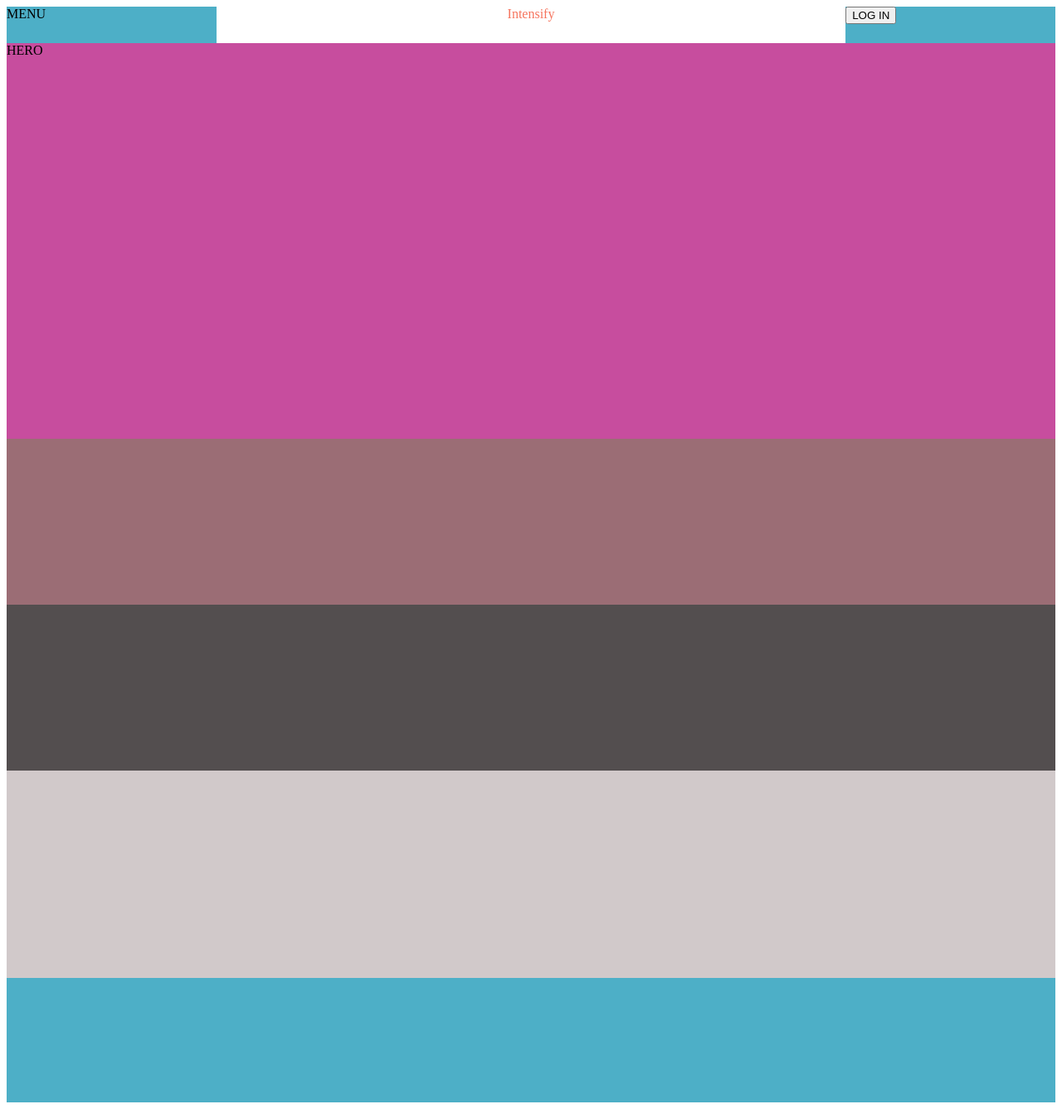
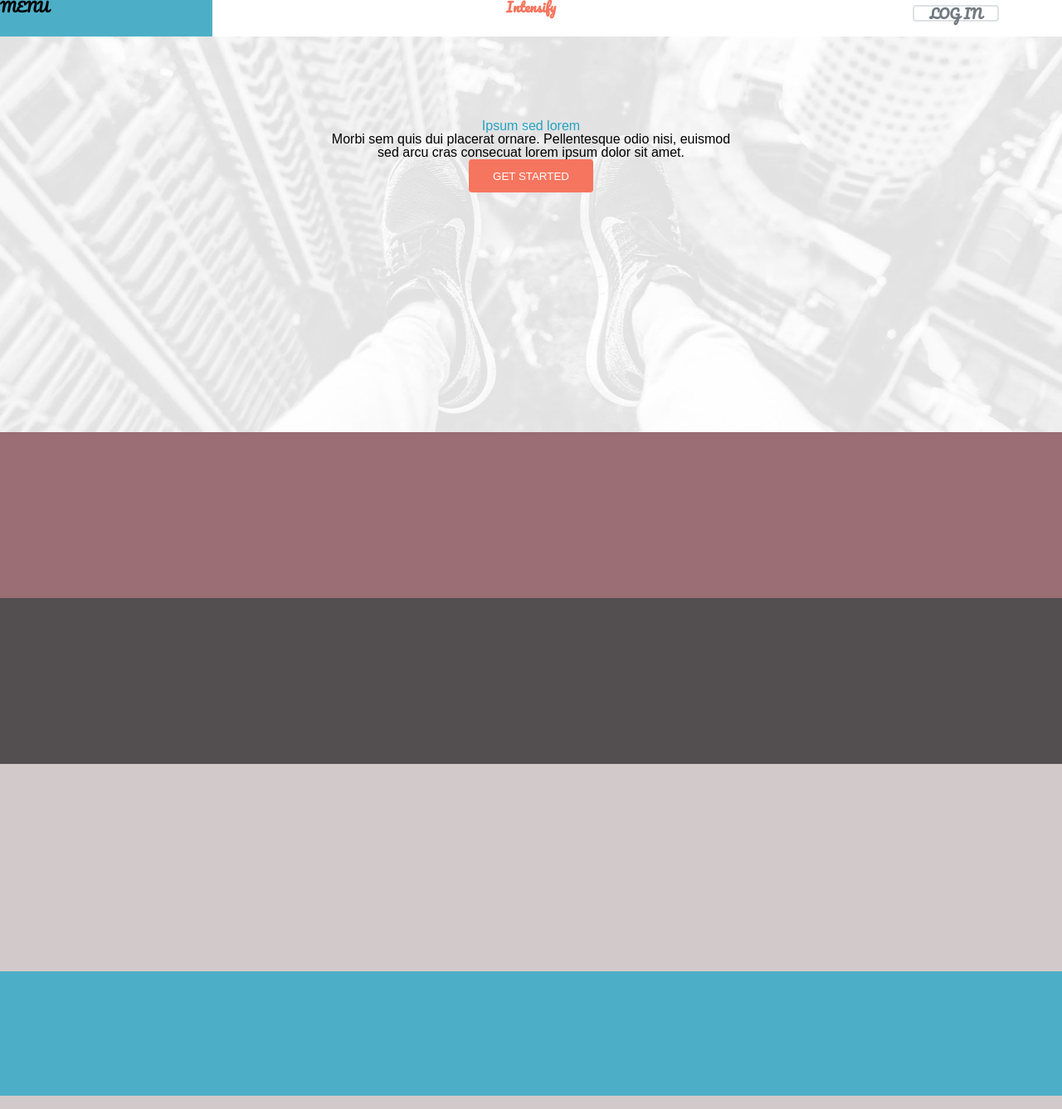
Before and after one commit to yarina329/lsd2223, a PHP site: page / in a window 1280 px wide. Shown: the whole page at 83% size. Run offline with PHP 8.4, Linux system fonts and the light colour scheme.

Commit message:
Exercicio3 com html, css e fonts

```diff
--- a/Exercicio3/Index.html
+++ b/Exercicio3/Index.html
@@ -4,7 +4,10 @@
     <meta charset="UTF-8">
     <meta http-equiv="X-UA-Compatible" content="IE=edge">
     <meta name="viewport" content="width=device-width, initial-scale=1.0">
+    <!--<link href="https://fonts.googleapis.com/css2?family=Lora:ital,wght@1,500&display=swap" rel="stylesheet">-->
+    <link rel="stylesheet" href="css/reset.css">
     <link rel="stylesheet" href="css/estilos.css">
+
     <title>Intensify</title>
 </head>
 <body>
@@ -18,13 +21,20 @@
             Intensify
             </div>
             <div class="col-3">
-                <button>LOG IN</button>
+                <a href="https://ww.google.com" target="_blank">
+                    Log in
+                </a>
             </div>
         </header>
         <!---->
 
         <div class="hero">
-            HERO
+            <div class="hero-content">
+                <h1>Ipsum sed lorem</h1>
+                <p>Morbi sem quis dui placerat ornare. Pellentesque odio nisi, euismod <br> sed arcu cras consecuat lorem ipsum dolor sit amet.</p>
+                <button>GET STARTED</button>
+            </div>
+
         </div>
         <div class="articles">
 
--- a/Exercicio3/css/estilos.css
+++ b/Exercicio3/css/estilos.css
@@ -1,3 +1,18 @@
+/*link para uma font*/
+/*@import url('https://fonts.googleapis.com/css2?family=Lora:ital,wght@1,500&display=swap');*/
+
+@font-face { /*DEFINE UMA NOVA FONT*/
+    font-family: Pacifico;
+    src: url('../fonts/Pacifico-Regular.ttf');
+}
+
+
+body{
+    font-family: Arial;
+    margin: 0%;
+    padding: 0%;
+}
+
 .wrapper{
     background: #aa3939;
     width: 100%;
@@ -7,33 +22,93 @@ header{
     width: 100%;
     height: 44px;
     background: #fff;
+    float: left;
+    font-family: 'Pacifico';
+    font-weight: bold;
+}
+
+.header, .col-3 a{
+    text-transform: uppercase;
+    text-decoration: none;
+    color: #727a82;
+    border: 2px #dee1e3 solid;
+    width: 100px;
+    display: block;
+    border-radius: 4px;
+    text-align: center;
+    /*centrar o elemento*/
+    margin-left: auto;
+    margin-right: auto;
+    margin-top: 6px;
+}
+
+.header, .col-3 a:hover{
+    background: #f6755e;
+    border-color: #f6755e;
+    color: #fff;
 }
 
 .hero{
+    float: left;
     width: 100%;
     height: 477px;
-    background: #c74d9e;
+    background: url('../images/images/banner.jpg') top center no-repeat;
+    background-size: cover;
+    /*contain - utiliza todo o espaço da "imagem"*/
+}
+.hero-content {
+    float: left; /*ajuda a identificar ou a "juntar" outras divs */
+    /*background-color:#493430;*/
+    width: 50%;
+    min-height: 150px;
+    margin-left: 25%;
+    margin-top: 100PX;
+    text-align: center;
+}
+
+.hero,.hero-content h1{
+    color: #25A2C3;
+
+}
+
+.hero,.hero-content p{
+    color:#000000;
+
+}
+
+.hero-content button{
+    background-color:#f6755e;
+    color: #fff;
+    border: 0px;
+    border-radius: 4px;
+    width: 150px;
+    height: 40px;
+    /*padding: 15px 25px;*/
 }
 
 .articles{
+    float: left;
     width: 100%;
     height: 200px;
     background: #9b6d75;
 }
 
 .highlights{
+    float: left;
     width: 100%;
     height: 200px;
     background: #534e4f;
 }
 
 .latest-news{
+    float: left;
     width: 100%;
     height: 250px;
     background: #d1c9ca;
 }
 
 footer{
+    float: left;
     background: #4dafc7;
     width: 100%;
     height: 150px;
@@ -58,6 +133,6 @@ footer{
 .col-3{
     width: 20%;
     height: 44px;
-    background: #4dafc7;
+    background: #fff;
     float: left;
 }
--- /dev/null
+++ b/Exercicio3/css/reset.css
@@ -0,0 +1,48 @@
+/* http://meyerweb.com/eric/tools/css/reset/
+   v2.0 | 20110126
+   License: none (public domain)
+*/
+
+html, body, div, span, applet, object, iframe,
+h1, h2, h3, h4, h5, h6, p, blockquote, pre,
+a, abbr, acronym, address, big, cite, code,
+del, dfn, em, img, ins, kbd, q, s, samp,
+small, strike, strong, sub, sup, tt, var,
+b, u, i, center,
+dl, dt, dd, ol, ul, li,
+fieldset, form, label, legend,
+table, caption, tbody, tfoot, thead, tr, th, td,
+article, aside, canvas, details, embed,
+figure, figcaption, footer, header, hgroup,
+menu, nav, output, ruby, section, summary,
+time, mark, audio, video {
+	margin: 0;
+	padding: 0;
+	border: 0;
+	font-size: 100%;
+	font: inherit;
+	vertical-align: baseline;
+}
+/* HTML5 display-role reset for older browsers */
+article, aside, details, figcaption, figure,
+footer, header, hgroup, menu, nav, section {
+	display: block;
+}
+body {
+	line-height: 1;
+}
+ol, ul {
+	list-style: none;
+}
+blockquote, q {
+	quotes: none;
+}
+blockquote:before, blockquote:after,
+q:before, q:after {
+	content: '';
+	content: none;
+}
+table {
+	border-collapse: collapse;
+	border-spacing: 0;
+}
```
Also changed, not shown: Exercicio3/fonts/Pacifico-Regular.ttf (added).
